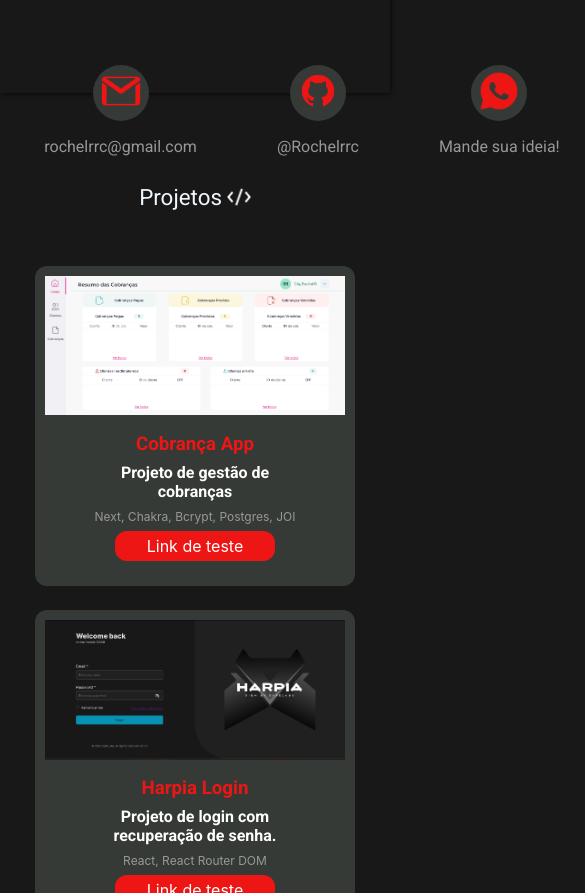
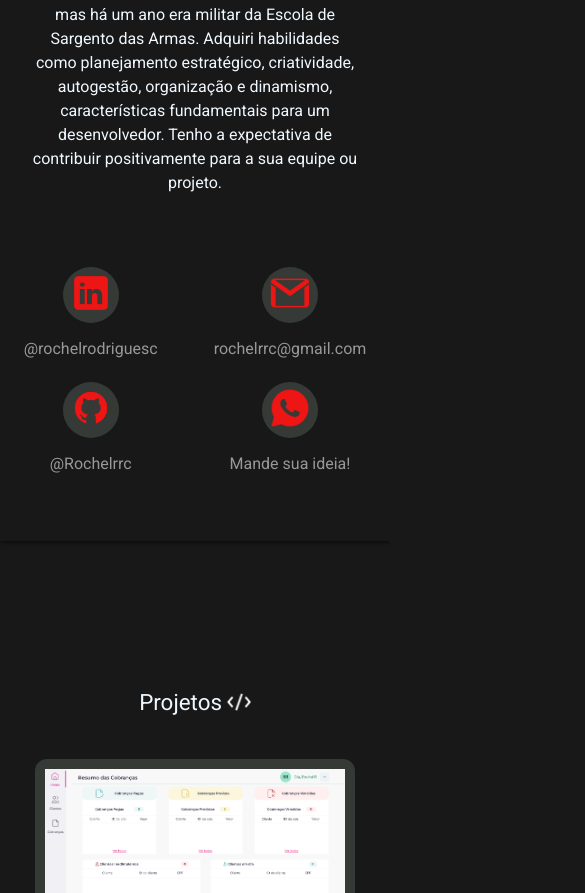
Before and after one commit to Rochelrrc/Portfolio1.0, a React app: page / in a window 390 px wide. Shown: the part 1107-2000 px from the top of the page, 585 px wide, since content can reach past the window. Built offline with nearby package versions, Linux system fonts and the light colour scheme.

Commit message:
Feito a responsividade para smartphones

```diff
--- a/src/components/contatosCard/styles.css
+++ b/src/components/contatosCard/styles.css
@@ -49,3 +49,11 @@
     width: 2.5rem;
     height: 2.5rem;
 }
+
+@media screen and (max-width:430px) {
+    .card-container-geral {
+        display: grid;
+        grid-template-columns: repeat(2, 1fr);
+        gap: 1.5rem;
+    }
+}
--- a/src/components/projectCard/styles.css
+++ b/src/components/projectCard/styles.css
@@ -98,3 +98,9 @@
         height: 50rem;
     }
 }
+
+@media screen and (max-width:430px) {
+    .container-geral {
+        padding-bottom: 1.5rem;
+    }
+}
--- a/src/pages/home/styles.css
+++ b/src/pages/home/styles.css
@@ -241,6 +241,7 @@
     .about p {
         align-self: center;
         width: 100%;
+        padding: 0 1rem;
     }
 
     .projetos {
@@ -249,3 +250,29 @@
 
     }
 }
+
+@media screen and (max-width:430px) {
+    header h2 {
+        font-size: 1.2rem;
+    }
+
+    .apresentacao-text h1 {
+        color: white;
+        font-size: 1.8rem;
+        font-weight: 700;
+    }
+
+    .apresentacao img {
+        display: none;
+    }
+
+    .about {
+        height: 68rem;
+        padding: 0 1rem;
+    }
+
+    .projetos {
+        height: 80rem;
+        padding-top: 0.1rem;
+    }
+}
```
